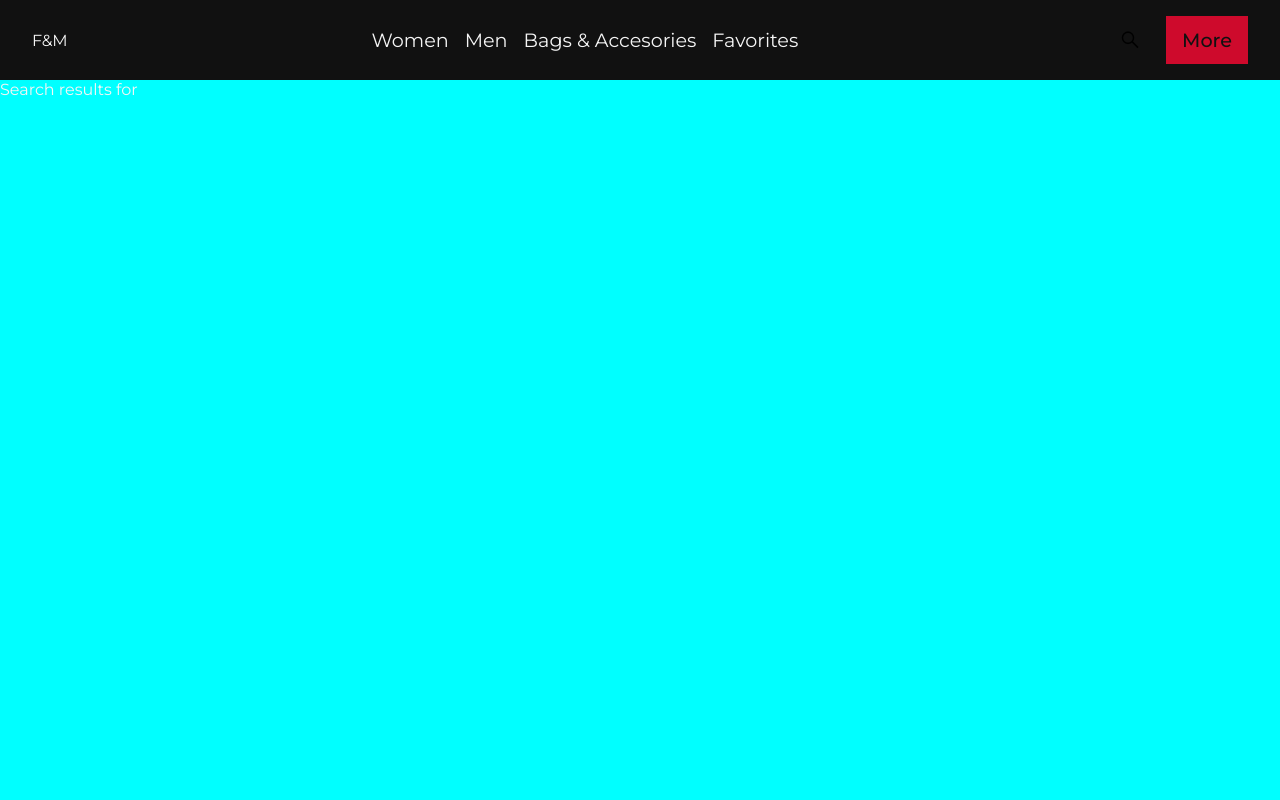
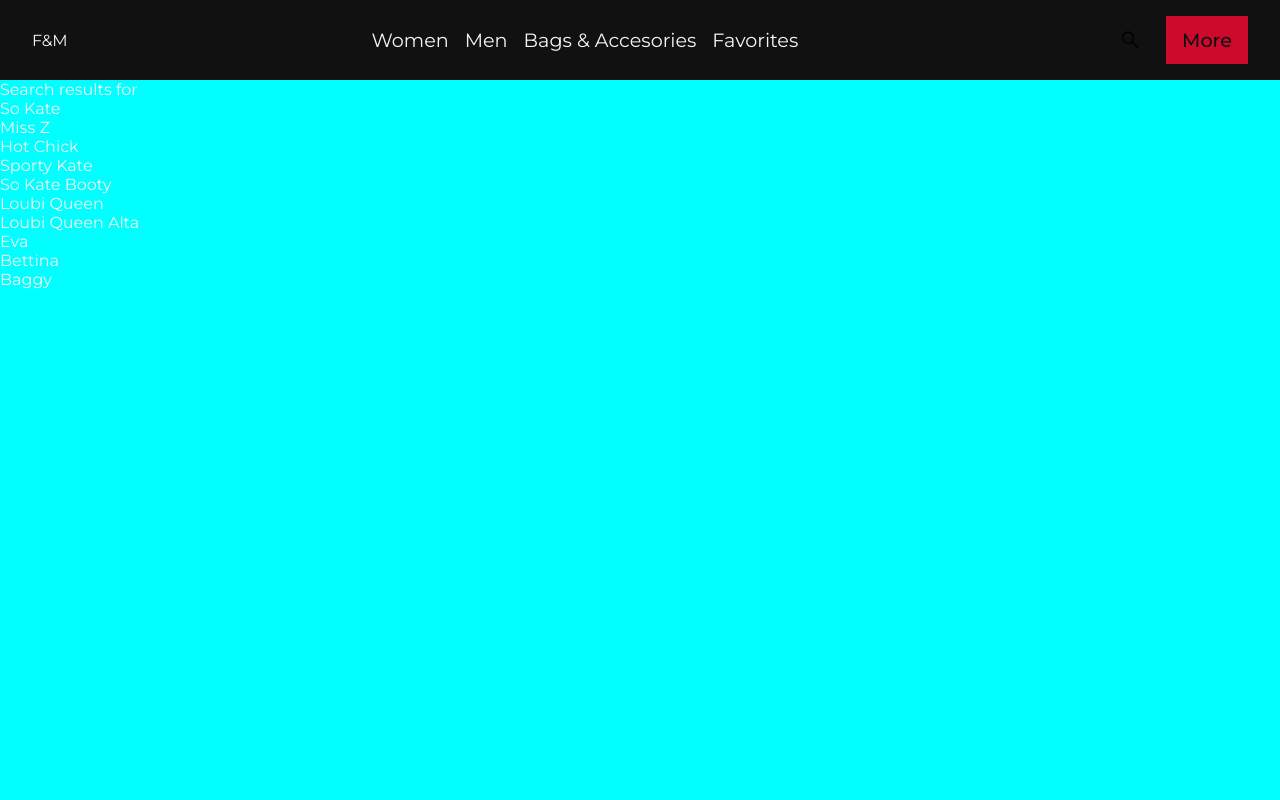
Before and after one commit to yusef-codes10/f-and-m, a Vue app: page /search in a window 1280 px wide. Shown: the top 800 px of the page. Built offline with nearby package versions, Linux system fonts and the light colour scheme.

Commit message:
using the v-for to load all the filtered products is now working | all's left is styling

```diff
--- a/src/views/SearchResultView.vue
+++ b/src/views/SearchResultView.vue
@@ -1,7 +1,7 @@
 <script setup>
 // Access the search query from the route itself
-import { useRoute } from 'vue-router';
-import {computed} from 'vue'
+import { useRoute } from 'vue-router'
+import { computed } from 'vue'
 import { productsStore } from '@/stores/productStore'
 
 // we have to set the store
@@ -10,23 +10,27 @@ const myStore = productsStore()
 const route = useRoute()
 
 // better way to access the query is with computed
-const searchQuery = computed( () =>{
+const searchQuery = computed(() => {
   return route.query.q?.toLowerCase() || ''
 })
 
 // filterd products here
 const filterdProducts = computed(() => {
-    return myStore.allProducts.filter( product =>
+  return myStore.allProducts.filter((product) =>
     product.title.toLowerCase().includes(searchQuery.value)
   )
 })
 
-console.log(myStore.allProducts.map(e => e.title));
+console.log(myStore.allProducts.map((e) => e.title))
 </script>
 <template>
   <div class="search">
-        <p>Search results for {{searchQuery}}</p>
-        <div class="result" v-if="filterdProducts.length"></div>
+    <p>Search results for {{ searchQuery }}</p>
+    <div class="result" v-if="filterdProducts.length">
+      <p v-for="product in filterdProducts" :key="product.id">
+        {{ product.title }}
+      </p>
+    </div>
     <div class="not-found" v-else>Page not found</div>
   </div>
 </template>
```
Lines whose indentation alone changed are shown as unchanged.
